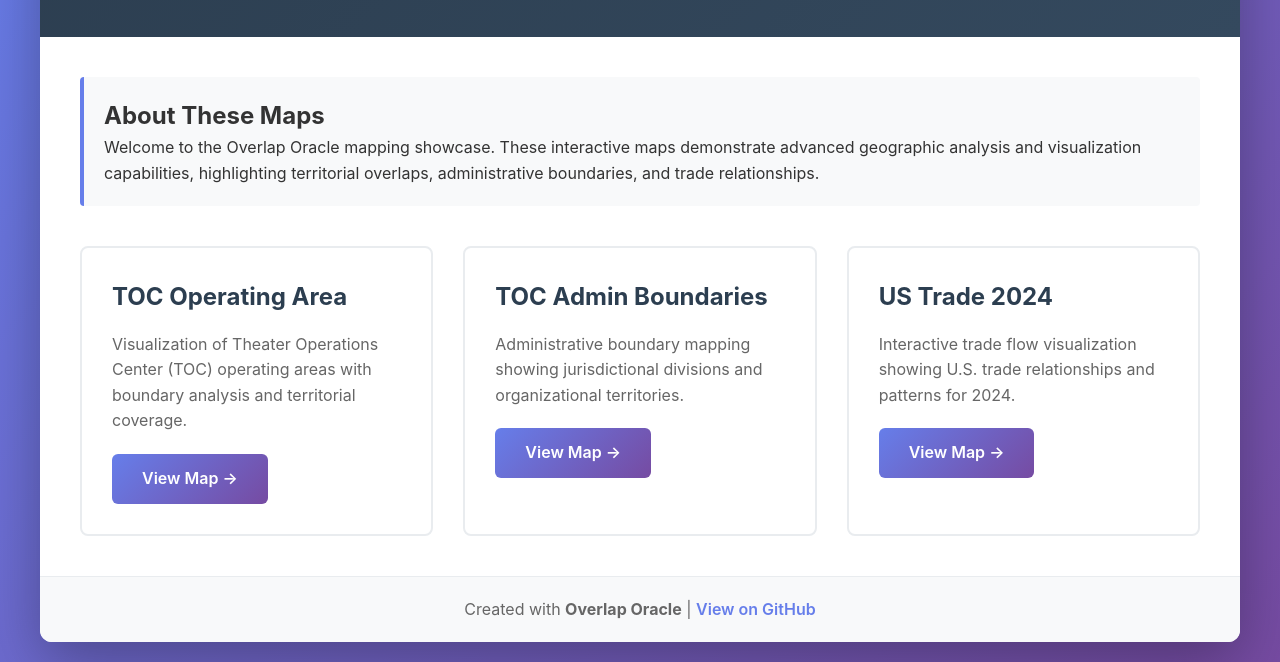
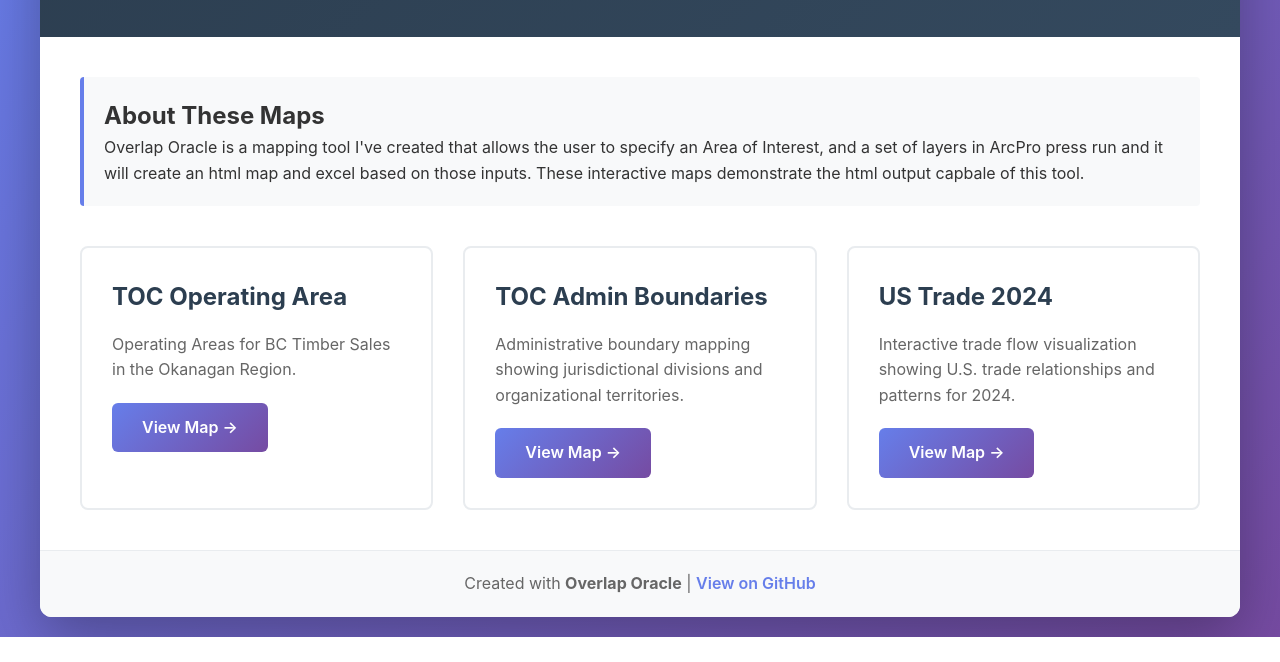
Before and after one commit to Mr-Robotto-66/OO_Mapping, a plain HTML site: page index.html in a window 1280 px wide. Shown: the part 168-830 px from the top of the page. After the commit the page ends 805 px from the top, so only its background shows below. Drawn offline with Linux system fonts and the light colour scheme.

Commit message:
Update index.html with user modifications

```diff
--- a/index.html
+++ b/index.html
@@ -137,13 +137,13 @@
         <div class="content">
             <div class="intro">
                 <h2>About These Maps</h2>
-                <p>Welcome to the Overlap Oracle mapping showcase. These interactive maps demonstrate advanced geographic analysis and visualization capabilities, highlighting territorial overlaps, administrative boundaries, and trade relationships.</p>
+                <p>Overlap Oracle is a mapping tool I've created that allows the user to specify an Area of Interest, and a set of layers in ArcPro press run and it will create an html map and excel based on those inputs. These interactive maps demonstrate the html output capbale of this tool.</p>
             </div>
 
             <div class="maps-grid">
                 <div class="map-card">
                     <h2>TOC Operating Area</h2>
-                    <p>Visualization of Theater Operations Center (TOC) operating areas with boundary analysis and territorial coverage.</p>
+                    <p>Operating Areas for BC Timber Sales in the Okanagan Region.</p>
                     <a href="TOC Opeating Area Map.html">View Map →</a>
                 </div>
 
```
